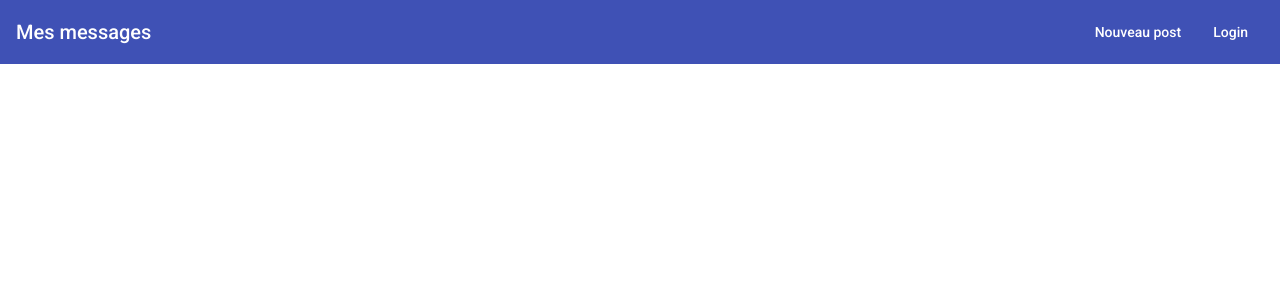
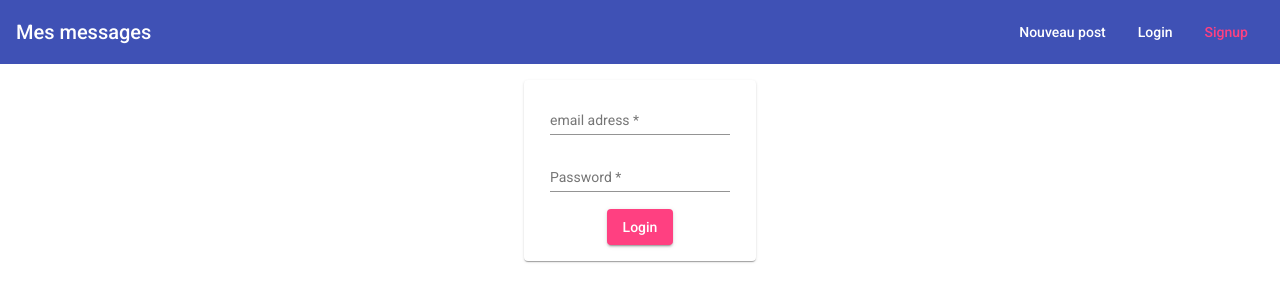
Before and after one commit to Eric-ciccotti/MEAN-stack-project, an Angular app: page /signup in a window 1280 px wide. Before the commit this address led to /. Shown: the top 302 px of the page. Built offline with nearby package versions, Linux system fonts and the light colour scheme.

Commit message:
login front ajouté et route ok

```diff
--- a/src/app/app-routing.module.ts
+++ b/src/app/app-routing.module.ts
@@ -1,14 +1,17 @@
 import { NgModule } from "@angular/core";
 import { RouterModule, Routes } from "@angular/router";
 import { LoginComponent } from "./auth/login/login.component";
+import { SignupComponent } from "./auth/signup/signup.component";
 import { PostCreateComponent } from "./posts/post-create/post-create.component";
 import { PostListComponent } from "./posts/post-list/post-list.component";
+
 
 const routes: Routes = [
   { path: '', component: PostListComponent},
   { path: 'create',  component: PostCreateComponent},
   { path: 'edit/:postId', component: PostCreateComponent},
-  { path: 'login', component: LoginComponent}
+  { path: 'login', component: LoginComponent},
+  { path: 'signup', component: SignupComponent}
 ];
 
 @NgModule({
--- a/src/app/auth/login/login.component.html
+++ b/src/app/auth/login/login.component.html
@@ -1,15 +1,15 @@
 <mat-card>
   <mat-spinner *ngIf="spinnerLoading"></mat-spinner>
-  <form *ngIf="!spinnerLoading">
+  <form (submit)="onLogin(loginForm)" #loginForm="ngForm" *ngIf="!spinnerLoading">
     <mat-form-field>
-      <input matInput type="email" placeholder="email adress"/>
-      <mat-error *ngIf="">
+      <input matInput type="email" placeholder="email adress" #emailInput="ngModel" name="email" ngModel required email/>
+      <mat-error *ngIf="emailInput.invalid">
         Please enter a valid email
       </mat-error>
     </mat-form-field>
     <mat-form-field>
-      <input type="password" matInput placeholder="Password">
-      <mat-error *ngIf="">
+      <input type="password" matInput placeholder="Password" #password="ngModel" name="password" ngModel required password>
+      <mat-error *ngIf="password.invalid">
         Please enter a valid password
       </mat-error>
     </mat-form-field>
--- a/src/app/auth/login/login.component.ts
+++ b/src/app/auth/login/login.component.ts
@@ -1,4 +1,5 @@
 import { Component, OnInit } from '@angular/core';
+import { NgForm } from '@angular/forms';
 
 //loaded par route donc pas besoin de la meta selector
 
@@ -11,6 +12,11 @@ export class LoginComponent implements OnInit {
   spinnerLoading = false;
   constructor() { }
 
+  onLogin(form: NgForm) {
+    console.log(form.value);
+
+  }
+
   ngOnInit(): void {
   }
 
--- a/src/app/auth/signup/signup.component.css
+++ b/src/app/auth/signup/signup.component.css
@@ -0,0 +1,20 @@
+mat-spinner {
+  margin: auto;
+}
+
+mat-form-field {
+  margin: auto;
+}
+
+mat-card {
+  margin-top: 10vh;
+  width: 200px;
+  min-width: 200px;
+  margin: auto;
+}
+
+form {
+  display: flex;
+  flex-direction: column;
+  align-items: center;
+}
--- a/src/app/auth/signup/signup.component.html
+++ b/src/app/auth/signup/signup.component.html
@@ -1 +1,20 @@
-<p>signup works!</p>
+<mat-card>
+  <mat-spinner *ngIf="spinnerLoading"></mat-spinner>
+  <form (submit)="onSignUp(loginForm)" #loginForm="ngForm" *ngIf="!spinnerLoading">
+    <mat-form-field>
+      <input matInput type="email" placeholder="email adress"
+      #emailInput="ngModel" name="email" ngModel required email/>
+      <mat-error *ngIf="emailInput.invalid">
+        Please enter a valid email
+      </mat-error>
+    </mat-form-field>
+    <mat-form-field>
+      <input type="password" matInput placeholder="Password"
+      #password="ngModel" name="password" ngModel required password>
+      <mat-error *ngIf="password.invalid">
+        Please enter a valid password
+      </mat-error>
+    </mat-form-field>
+    <button mat-raised-button color="accent" type="submit">Login</button>
+  </form>
+</mat-card>
--- a/src/app/auth/signup/signup.component.ts
+++ b/src/app/auth/signup/signup.component.ts
@@ -1,4 +1,5 @@
 import { Component, OnInit } from '@angular/core';
+import { NgForm } from '@angular/forms';
 
 @Component({
   selector: 'app-signup',
@@ -6,10 +7,16 @@ import { Component, OnInit } from '@angular/core';
   styleUrls: ['./signup.component.css']
 })
 export class SignupComponent implements OnInit {
+  spinnerLoading = false;
 
   constructor() { }
 
   ngOnInit(): void {
   }
 
+  onSignUp(form: NgForm) {
+    console.log(form.value);
+
+  }
+
 }
--- a/src/app/header/header.component.html
+++ b/src/app/header/header.component.html
@@ -8,5 +8,8 @@
     <li>
       <a mat-button routerLink="/login" routerLinkActive="mat-accent">Login</a>
     </li>
+    <li>
+      <a mat-button routerLink="/signup" routerLinkActive="mat-accent">Signup</a>
+    </li>
   </ul>
 </mat-toolbar>
```
Also changed, not shown: src/app/auth/login/login.component.css (+3 -5 lines).
